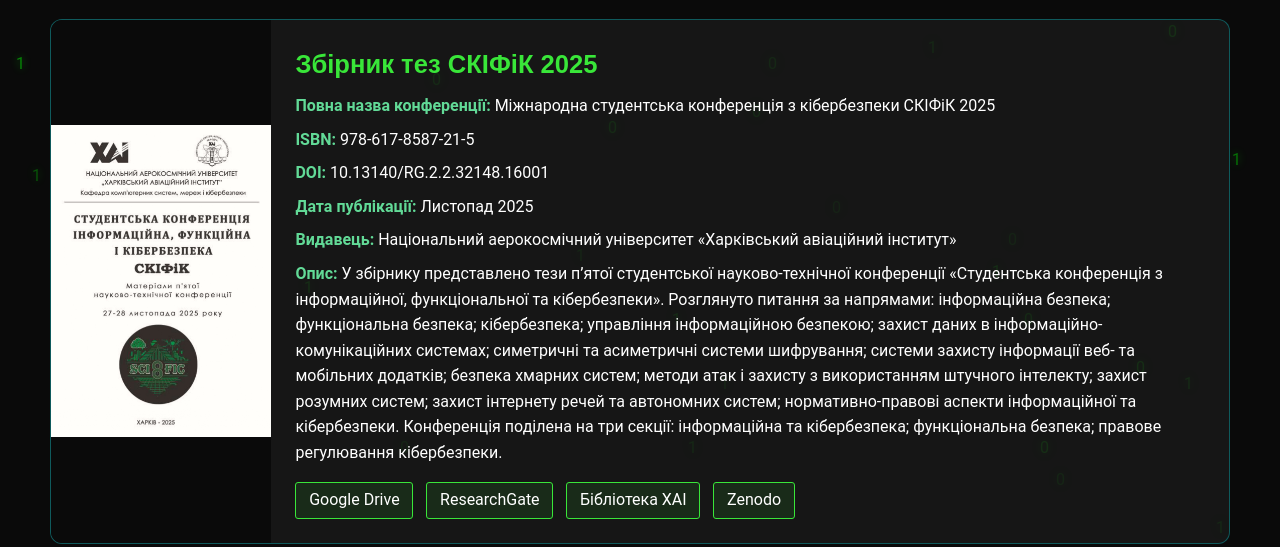
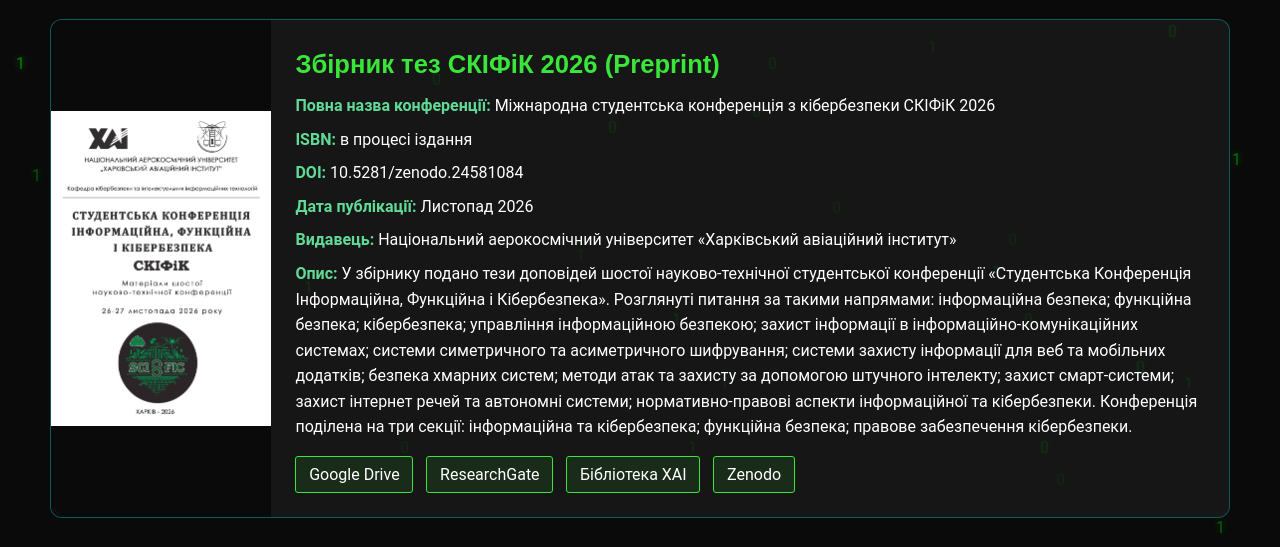
Before and after one commit to scific-conference/SCIFIC-conference, a plain HTML site: page uk/archive.html in a window 1280 px wide. Shown: the part 253-800 px from the top of the page. Drawn offline with nearby package versions, Linux system fonts and the light colour scheme.

Commit message:
Update archive.html

```diff
--- a/uk/archive.html
+++ b/uk/archive.html
@@ -41,6 +41,19 @@
   "name": "Архів конференції СКІФіК",
   "description": "Збірники матеріалів Міжнародної студентської конференції з кібербезпеки за 2021–2025 роки",
   "hasPart": [
+    {
+      "@type": "ScholarlyArticle",
+      "name": "Збірник тез СКІФіК 2026",
+      "url": "https://scific-conference.github.io/SCIFIC-conference/uk/archive.html#2026",
+      "isbn": "-",
+      "doi": "10.5281/zenodo.24581084",
+      "datePublished": "2026-11",
+      "publisher": {
+        "@type": "Organization",
+        "name": "Національний аерокосмічний університет «Харківський авіаційний інститут»"
+      },
+      "description": "Збірник тез шостої Міжнародної студентської конференції з кібербезпеки. 102 рецензовані доповіді."
+    },
     {
       "@type": "ScholarlyArticle",
       "name": "Збірник тез СКІФіК 2025",
@@ -121,6 +134,31 @@
     <section>
       <h2 class="section-title"><span class="highlight">Архів</span> конференції</h2>
       <div class="archive-blocks">
+        <!-- 2026 -->
+        <div class="archive-card" id="2026">
+          <div class="archive-card-image">
+            <img src="../assets/images/image_archive/2026.jpg" alt="Збірник SCIFiC 2026">
+          </div>
+          <div class="archive-card-content">
+            <h3>Збірник тез СКІФіК 2026 (Preprint)</h3>
+            <p><strong>Повна назва конференції:</strong> Міжнародна студентська конференція з кібербезпеки СКІФіК 2026</p>
+            <p><strong>ISBN:</strong> в процесі іздання</p>
+            <p><strong>DOI:</strong> <a href="https://doi.org/10.5281/zenodo.24581084" target="_blank"
+                rel="nofollow">10.5281/zenodo.24581084</a></p>
+            <p><strong>Дата публікації:</strong> Листопад 2026</p>
+            <p><strong>Видавець:</strong> Національний аерокосмічний університет «Харківський авіаційний інститут»</p>
+            <p><strong>Опис:</strong> У збірнику подано тези доповідей шостої науково-технічної студентської конференції «Студентська Конференція Інформаційна, Функційна і Кібербезпека». Розглянуті питання за такими напрямами: інформаційна безпека; функційна безпека; кібербезпека; управління інформаційною безпекою; захист інформації в інформаційно-комунікаційних системах; системи симетричного та асиметричного шифрування; системи захисту інформації для веб та мобільних додатків; безпека хмарних систем; методи атак та захисту за допомогою штучного інтелекту; захист смарт-системи; захист інтернет речей та автономні системи; нормативно-правові аспекти інформаційної та кібербезпеки. Конференція поділена на три секції: інформаційна та кібербезпека; функційна безпека; правове забезпечення кібербезпеки.</p>
+            <div class="archive-links">
+              <a href="#" target="_blank"
+                class="archive-btn">Google Drive</a>
+              <a href="#" target="_blank"
+                class="archive-btn">ResearchGate</a>
+              <a href="#" target="_blank"
+                class="archive-btn">Бібліотека ХАІ</a>
+              <a href="https://zenodo.org/records/24581084" target="_blank" class="archive-btn">Zenodo</a>
+            </div>
+          </div>
+        </div>
         <!-- 2025 -->
         <div class="archive-card" id="2025">
           <div class="archive-card-image">
```
